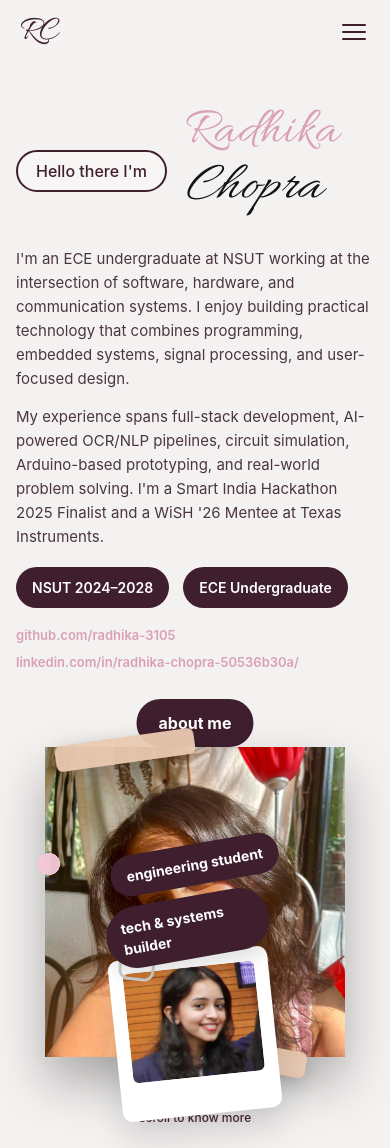
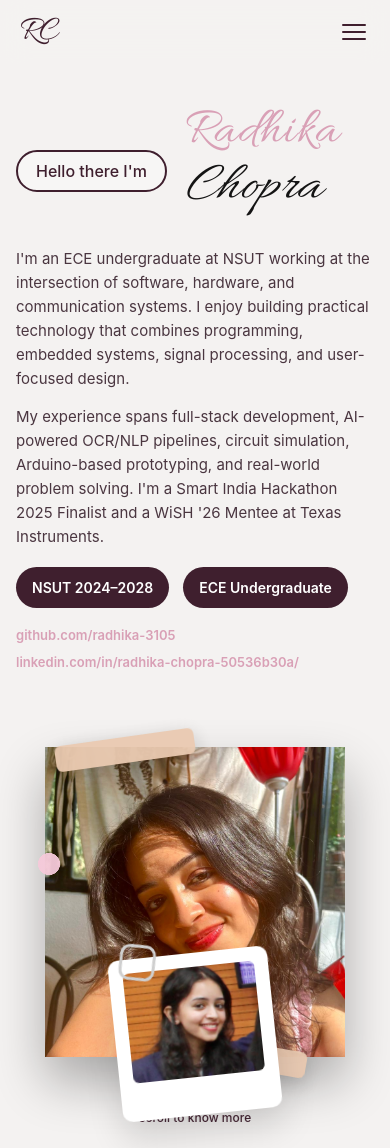
Before and after one commit to radhika-3105/radhika-portfolio, a React (Vite) app: page / in a window 390 px wide. Shown: the top 1148 px of the page. Built offline with nearby package versions, Linux system fonts and the light colour scheme.

Commit message:
Hide overlapping hero labels on mobile

```diff
--- a/src/components/hero/Hero.module.css
+++ b/src/components/hero/Hero.module.css
@@ -365,7 +365,8 @@
   }
   .polaroidImg { height: 110px; }
 
-  .labels { bottom: 140px; }
+  .aboutBtn { display: none; }
+  .labels   { display: none; }
 
   .links a {
     font-size: 13px;
```
